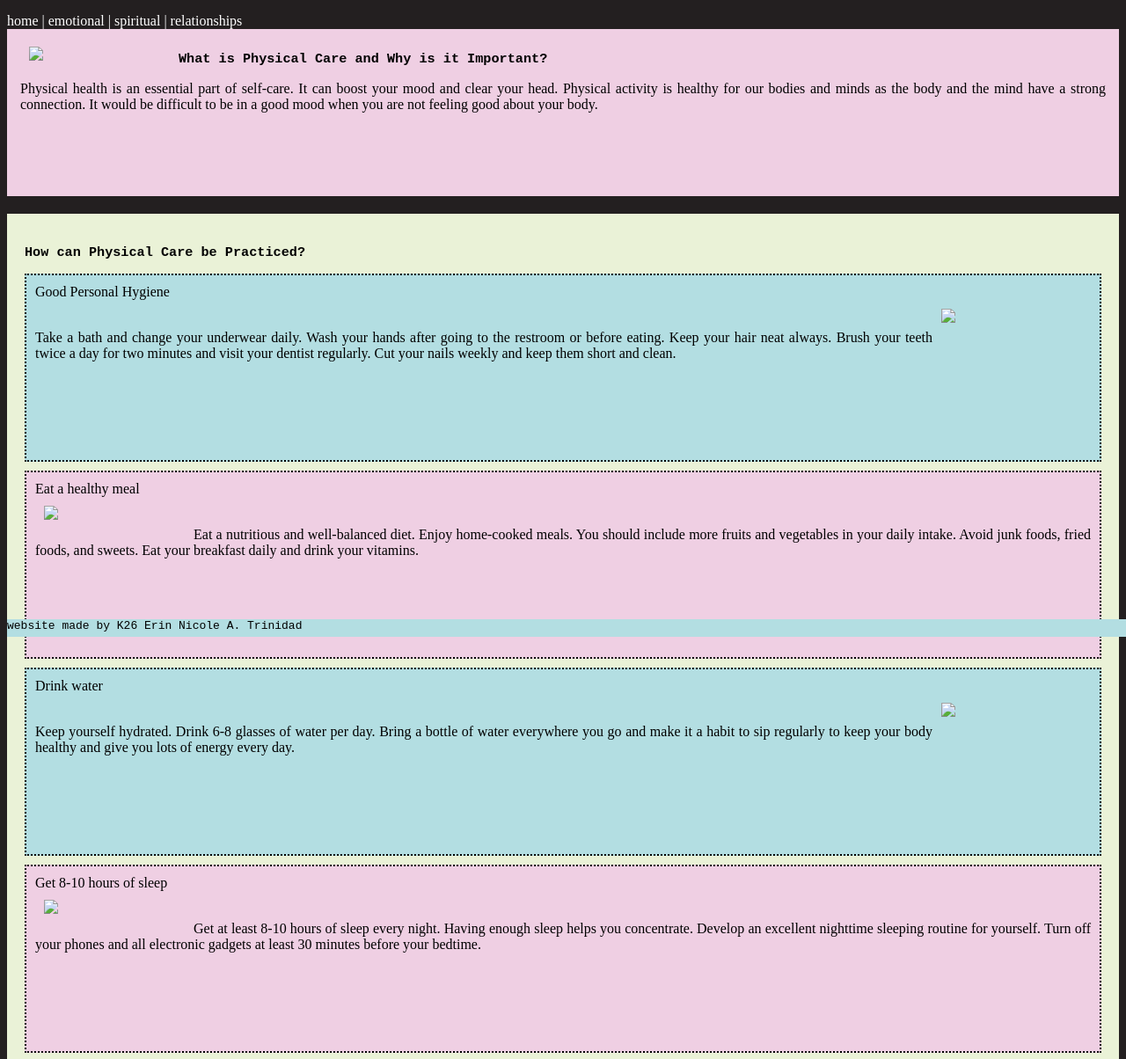
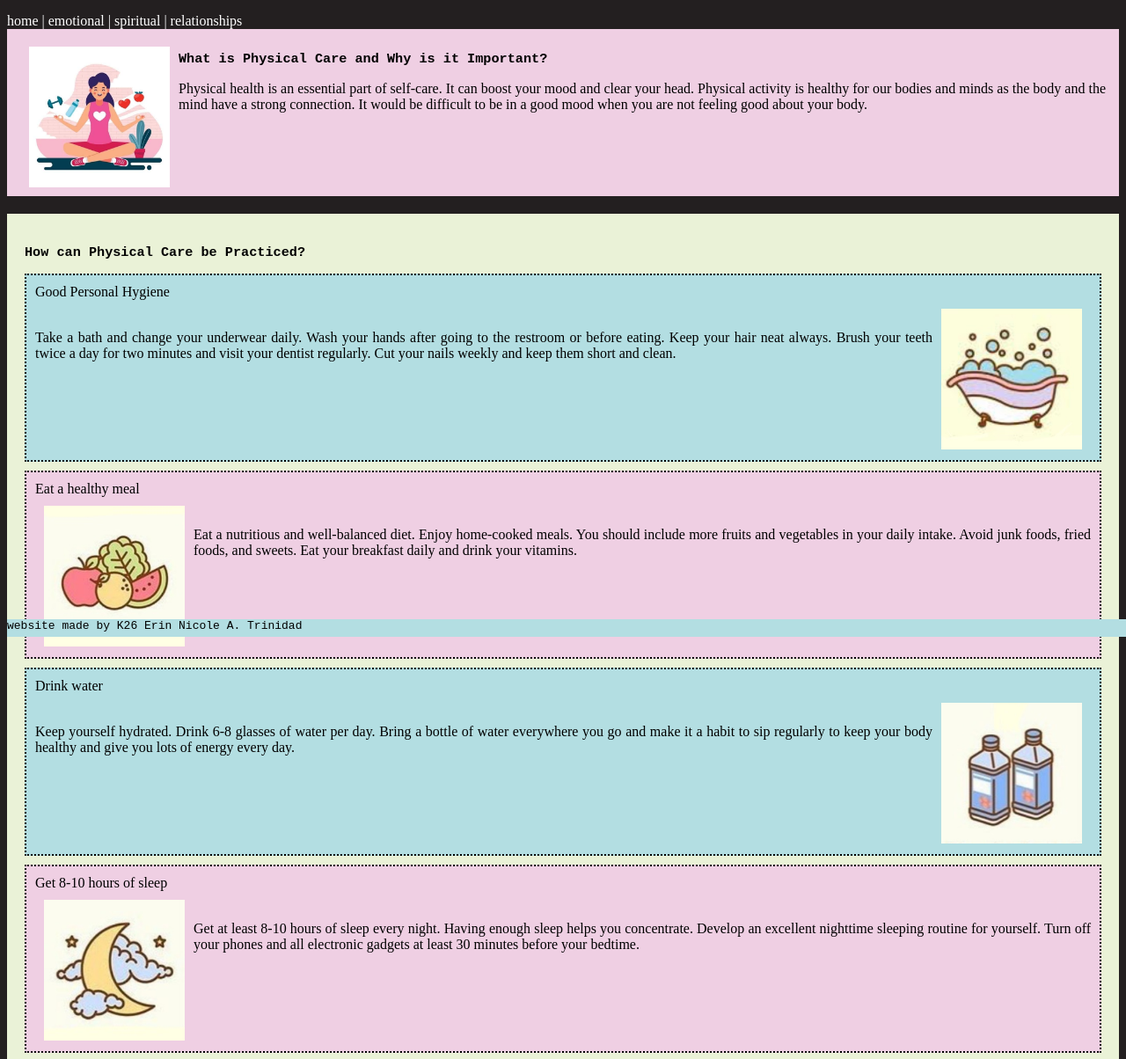
Before and after one commit to Erinn12/2QProjPotassiumTrinidad, a plain HTML site: page htdocs/physical.html in a window 1280 px wide. Shown: the part 76-1280 px from the top of the page at 88% size. Drawn offline with Linux system fonts and the light colour scheme.

Commit message:
Update physical.html

```diff
--- a/htdocs/physical.html
+++ b/htdocs/physical.html
@@ -108,13 +108,13 @@
             <h1>Physical Care</h1>
         </header>
         <nav>
-            <a class="nav" href= "./index.html">home | </a>
+            <a class="nav" href= "../index.html">home | </a>
             <a class="nav" href= "">emotional | </a>
             <a class="nav" href= "">spiritual | </a>
             <a class="nav" href= "">relationships </a>
         </nav>
         <section class="definition">
-                <img id="physical" src="./images/physical.png">
+                <img id="physical" src="../images/physical.png">
                 <h3>What is Physical Care and Why is it Important?</h3>
                 <p>Physical health is an essential part of self-care. It can boost your mood and clear your head. Physical activity is healthy for our bodies and minds as the body and the mind have a strong connection. It would be difficult to be in a good mood when you are not feeling good about your body.</p>
         </section>
@@ -122,31 +122,31 @@
             <h3>How can Physical Care be Practiced?</h3>
             <div class="ex" id="one"> Good Personal Hygiene
                 <br/>
-                <img id="bath" src="./images/bath.png">
+                <img id="bath" src="../images/bath.png">
                 <br/>
                 <p>Take a bath and change your underwear daily. Wash your hands after going to the restroom or before eating. Keep your hair neat always. Brush your teeth twice a day for two minutes and visit your dentist regularly. Cut your nails weekly and keep them short and clean.</p>
             </div>
             <div class="ex" id="two"> Eat a healthy meal
                 <br/>
-                <img id="food" src="./images/food.png">
+                <img id="food" src="../images/food.png">
                 <br/>
                 <p>Eat a nutritious and well-balanced diet. Enjoy home-cooked meals. You should include more fruits and vegetables in your daily intake. Avoid junk foods, fried foods, and sweets. Eat your breakfast daily and drink your vitamins. </p>
             </div>
             <div class="ex" id="one">Drink water
                 <br/>
-                <img id="water" src="./images/water.png">
+                <img id="water" src="../images/water.png">
                 <br/>
                 <p>Keep yourself hydrated. Drink 6-8 glasses of water per day. Bring a bottle of water everywhere you go and make it a habit to sip regularly to keep your body healthy and give you lots of energy every day. </p>
             </div>
             <div class="ex" id="two">Get 8-10 hours of sleep
                 <br/>
-                <img id="night" src="./images/night.png">
+                <img id="night" src="../images/night.png">
                 <br/>
                 <p>Get at least 8-10 hours of sleep every night. Having enough sleep helps you concentrate. Develop an excellent nighttime sleeping routine for yourself. Turn off your phones and all electronic gadgets at least 30 minutes before your bedtime. </p>
             </div>
             <div class="ex" id="one">Exercise at least thrice a week
                 <br/>
-                <img id="stretch" src="./images/stretch.png">
+                <img id="stretch" src="../images/stretch.png">
                 <br/>
                 <p>Exercise at least thrice a week to keep your body healthy and reduce your stress levels. Avoid sitting down all day watching Netflix, movie marathons, or K-dramas or playing video games. You can include other fitness activities, such as yoga, biking, running, or playing badminton. There are a lot of good workout videos online. Check out the video below: </p>
                 <br/>
```
